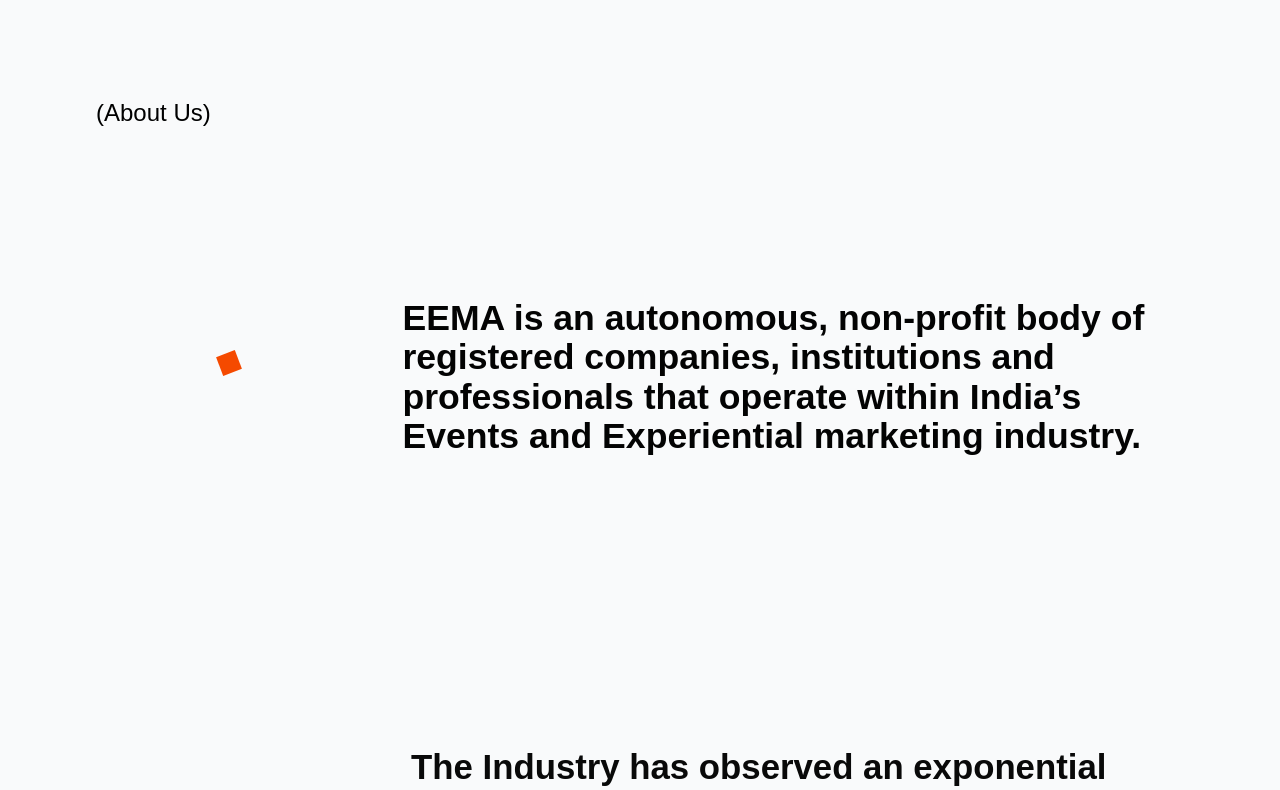
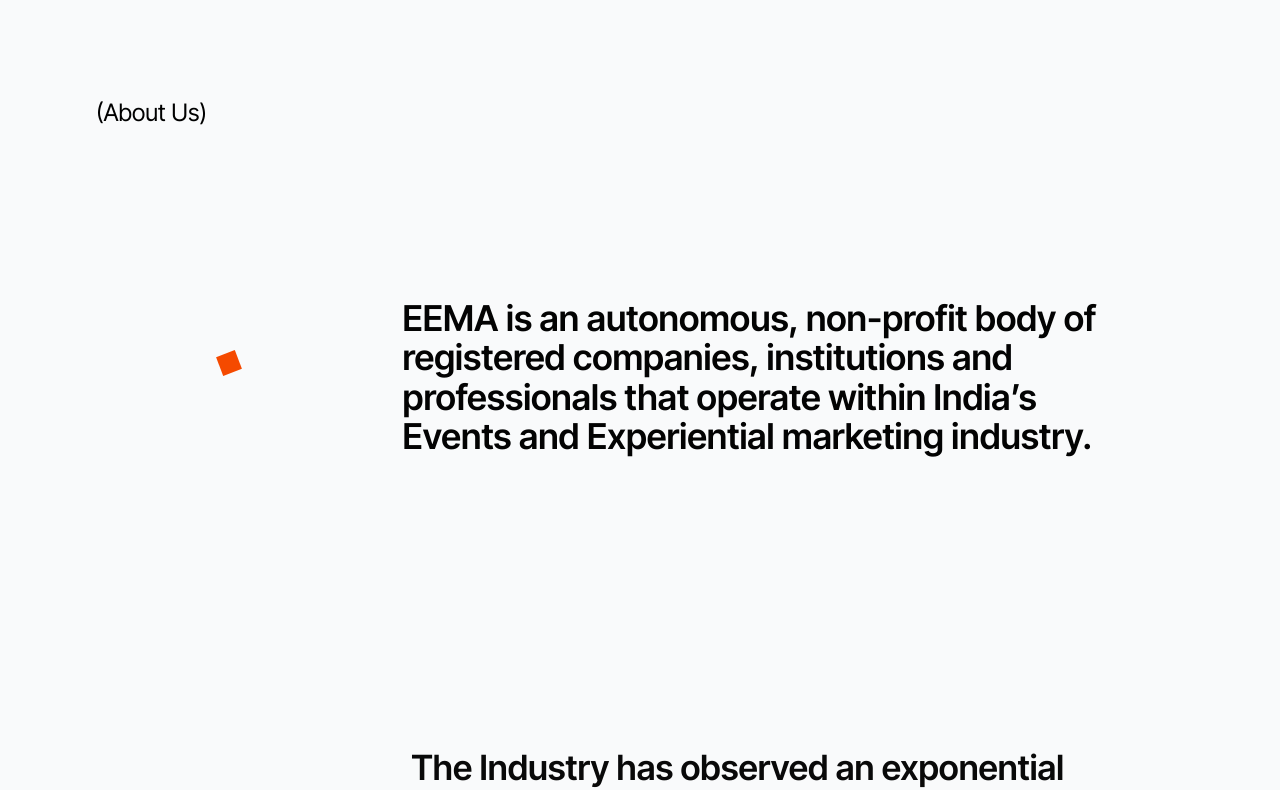
Before and after one commit to navratnajewellers/eema-india, a Next.js app: page / in a window 1280 px wide. Shown: the part 3974-4764 px from the top of the page. Built offline with nearby package versions, Linux system fonts and the light colour scheme.

Commit message:
add font style to all page

```diff
--- a/src/app/globals.css
+++ b/src/app/globals.css
@@ -22,7 +22,7 @@
 body {
   background: var(--background);
   color: var(--foreground);
-  font-family: Arial, Helvetica, sans-serif;
+  font-family: var(--font-inter-tight), Arial, Helvetica, sans-serif;
 }
 
 html,
--- a/src/app/layout.js
+++ b/src/app/layout.js
@@ -1,4 +1,4 @@
-import { Geist, Geist_Mono } from "next/font/google";
+import { Geist, Geist_Mono, Inter_Tight } from "next/font/google";
 import "./globals.css";
 import "rsuite/dist/rsuite-no-reset.min.css";
 
@@ -12,6 +12,11 @@
   subsets: ["latin"],
 });
 
+const interTight = Inter_Tight({
+  variable: "--font-inter-tight",
+  subsets: ["latin"],
+});
+
 export const metadata = {
   title: "EEMA India",
   description: "EEMA India Organization",
@@ -21,7 +26,7 @@
   return (
     <html lang="en">
       <body
-        className={`${geistSans.variable} ${geistMono.variable} antialiased`}
+        className={`${geistSans.variable} ${geistMono.variable} ${interTight.variable} antialiased`}
       >
         {children}
       </body>
```
